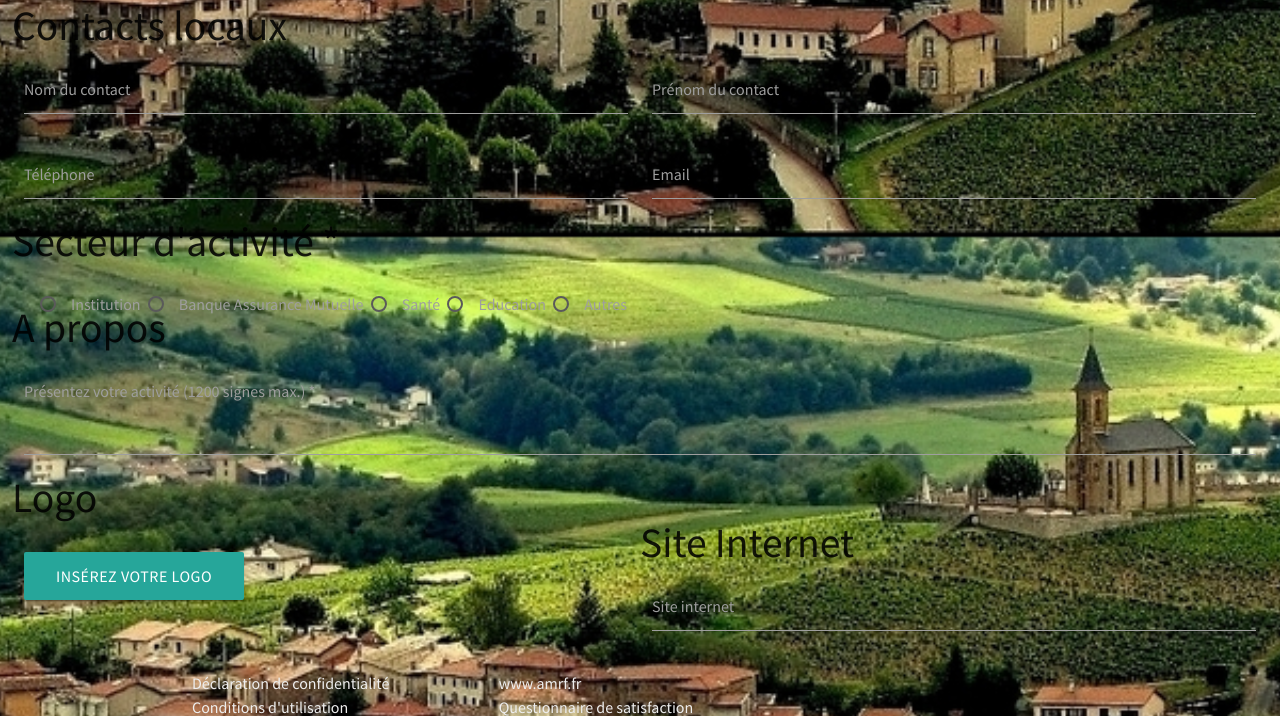
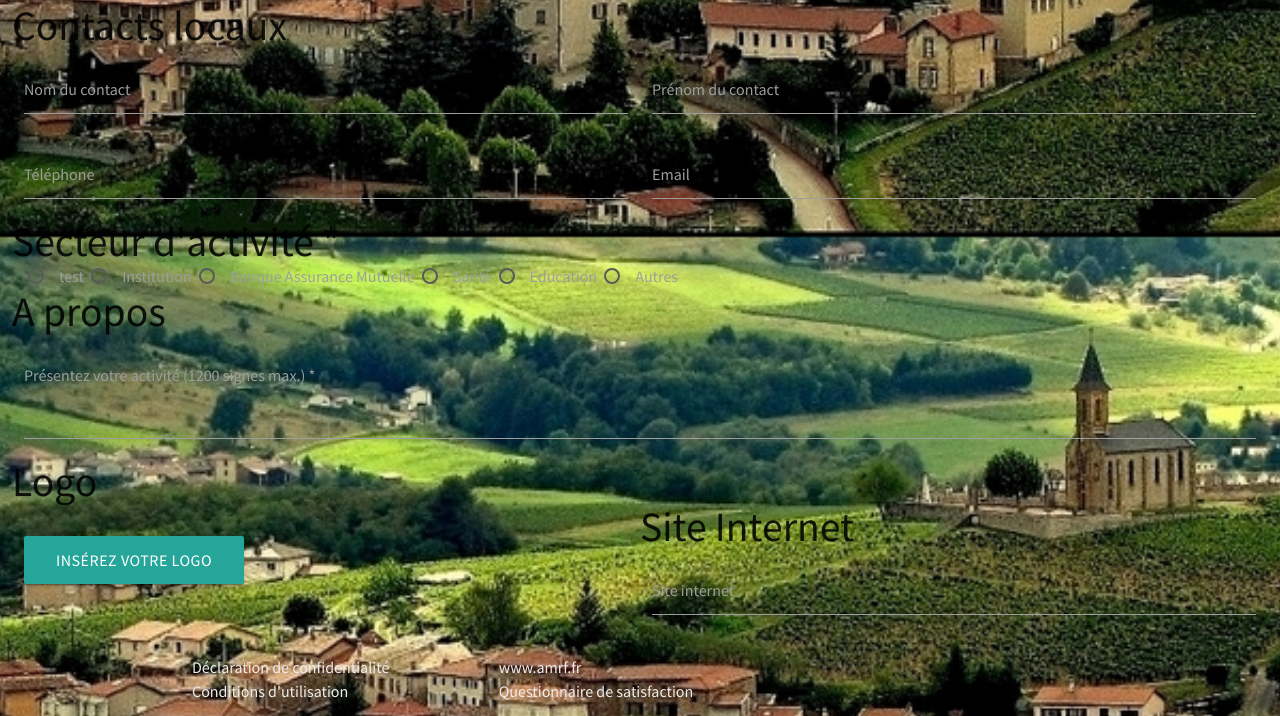
Before and after one commit to Cerynna/Lyon-0917-AMRF, a PHP site: template src/pages/formFichePartenaire.php in a window 1280 px wide. Shown: the part 563-1279 px from the top of the page. Run offline with PHP 8.4, Linux system fonts and the light colour scheme; the template is opened without the code that fills it, so the values that code supplies are empty; some web fonts are replaced.

Commit message:
add 10/10 changes

```diff
--- a/dist/css/main.css
+++ b/dist/css/main.css
@@ -6,7 +6,7 @@
  * https://gist.github.com/gists/1360380
  *
  * Author:  Takeru Suzuki, http://terkel.jp/
- * License: Public domain
+ * License: public domain
  *
  * Inspired by Normalize.css: http://necolas.github.com/normalize.css/
  */
--- a/src/pages/formFichePartenaire.php
+++ b/src/pages/formFichePartenaire.php
@@ -58,9 +58,13 @@
             </div>
 
             <h3>Secteur d'activité *</h3>
-            <div class="input-field col s12">
+            <div class="col s12">
 
-                    <input name="group1" type="radio" id="institution"/>
+                    <input type="radio" name="group1" id="test">
+                <label for="test">test</label>
+
+
+                    <input name="group1" type="radio" id="institution">
                     <label for="institution">Institution</label>
 
 
```
